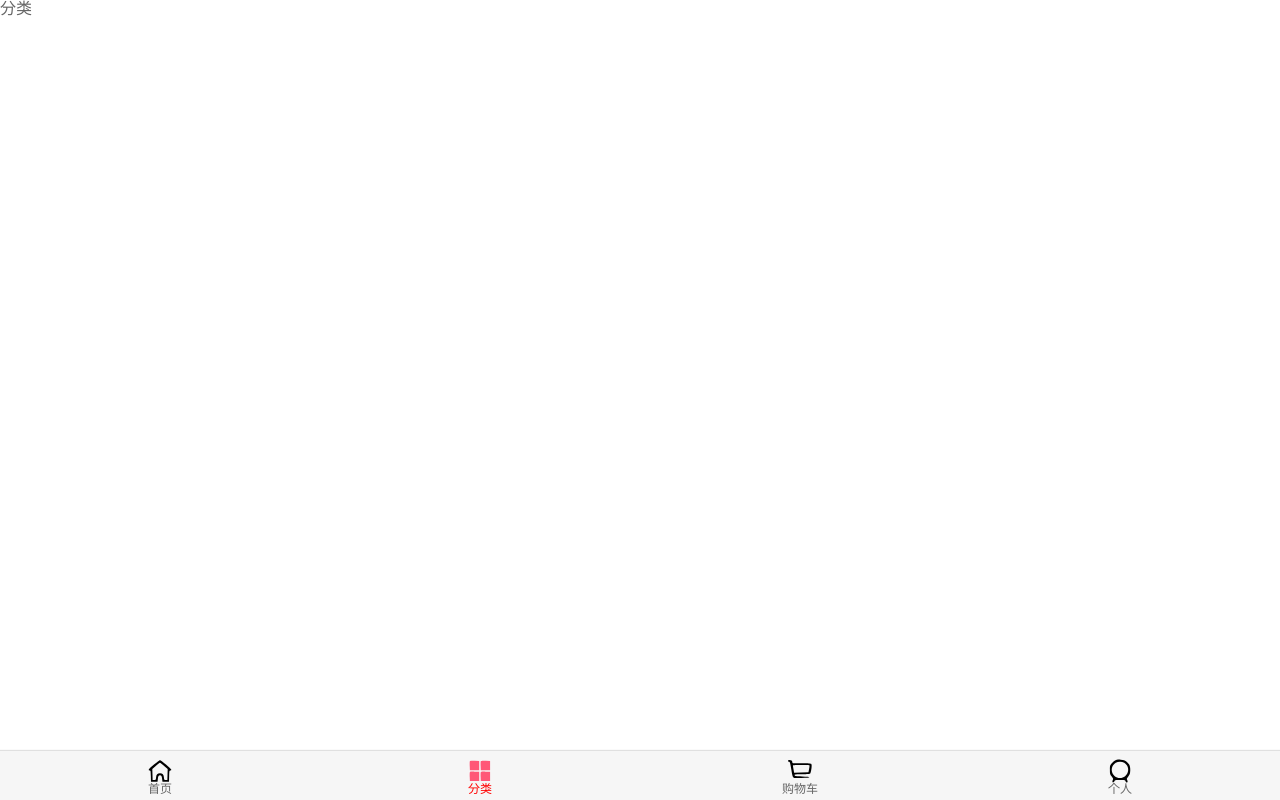
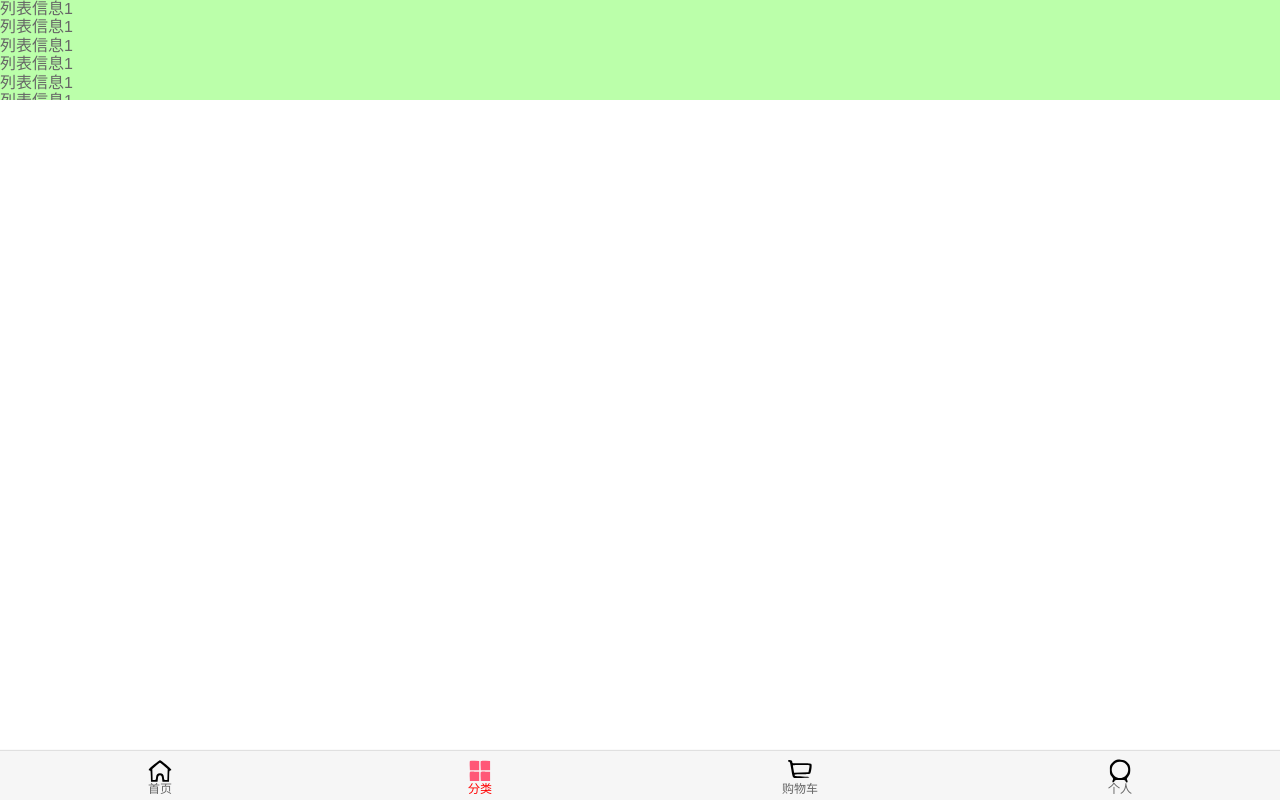
Before and after one commit to Pyshijie/hackermalls, a Vue app: page /category in a window 1280 px wide. Built offline with nearby package versions, Linux system fonts and the light colour scheme.

Commit message:
完成BetterScroll封装以及使用BScroll完成初步滚动效果

```diff
--- a/package.json
+++ b/package.json
@@ -8,6 +8,7 @@
   },
   "dependencies": {
     "axios": "^0.22.0",
+    "better-scroll": "^2.4.2",
     "core-js": "^3.6.5",
     "element-ui": "^2.15.6",
     "vue": "^2.6.11",
--- /dev/null
+++ b/src/components/common/bscroll/Scroll.vue
@@ -0,0 +1,30 @@
+<template>
+  <div class="wrapper" ref="wrapper">
+    <div class="content">
+      <slot></slot>
+    </div>
+  </div>
+</template>
+
+<script>
+
+  import BScroll from 'better-scroll'
+
+  export default {
+    name: "Scroll",
+    data(){
+      return {
+        scroll:null
+      }
+    },
+    updated() {
+      this.$nextTick(() => {
+          this.scroll = new BScroll(this.$refs.wrapper, {})
+      })
+    }
+  }
+</script>
+
+<style scoped>
+
+</style>
--- a/src/views/category/Category.vue
+++ b/src/views/category/Category.vue
@@ -1,13 +1,86 @@
 <template>
-  <div>分类</div>
+  <div class="wrapper">
+    <ul class="content">
+      <li>列表信息1</li>
+      <li>列表信息1</li>
+      <li>列表信息1</li>
+      <li>列表信息1</li>
+      <li>列表信息1</li>
+      <li>列表信息1</li>
+      <li>列表信息1</li>
+      <li>列表信息1</li>
+      <li>列表信息1</li>
+      <li>列表信息1</li>
+      <li>列表信息1</li>
+      <li>列表信息1</li>
+      <li>列表信息1</li>
+      <li>列表信息1</li>
+      <li>列表信息1</li>
+      <li>列表信息1</li>
+      <li>列表信息1</li>
+      <li>列表信息1</li>
+      <li>列表信息1</li>
+      <li>列表信息1</li>
+      <li>列表信息1</li>
+      <li>列表信息1</li>
+      <li>列表信息1</li>
+      <li>列表信息1</li>
+      <li>列表信息1</li>
+      <li>列表信息1</li>
+      <li>列表信息1</li>
+      <li>列表信息1</li>
+      <li>列表信息1</li>
+      <li>列表信息1</li>
+      <li>列表信息1</li>
+      <li>列表信息1</li>
+      <li>列表信息1</li>
+      <li>列表信息1</li>
+      <li>列表信息1</li>
+      <li>列表信息1</li>
+      <li>列表信息1</li>
+      <li>列表信息1</li>
+      <li>列表信息1</li>
+      <li>列表信息1</li>
+      <li>列表信息1</li>
+      <li>列表信息1</li>
+      <li>列表信息1</li>
+      <li>列表信息1</li>
+      <li>列表信息1</li>
+      <li>列表信息1</li>
+      <li>列表信息1</li>
+      <li>列表信息1</li>
+      <li>列表信息1</li>
+      <li>列表信息1</li>
+      <li>列表信息1</li>
+      <li>列表信息1</li>
+      <li>列表信息1</li>
+      <li>列表信息1</li>
+    </ul>
+  </div>
 </template>
 
 <script>
+
+  import BScroll from 'better-scroll'
+
   export default {
-    name: "Category"
+    name: "Category",
+    mounted() {
+      const bscroll = new BScroll(document.querySelector('.wrapper'),{
+        click:true,
+        probeType:3
+      });
+    },
   }
+
 </script>
 
 <style scoped>
 
+  .wrapper{
+    height: 100px;
+    background-color: #bfa;
+    overflow: hidden;
+  }
+
 </style>
--- a/src/views/home/Home.vue
+++ b/src/views/home/Home.vue
@@ -1,17 +1,20 @@
 <template>
   <div id="home">
     <nav-bar class="home-nav-bar"><div slot="center">购物车</div></nav-bar>
-    <home-swiper :banners="banners"></home-swiper>
-    <home-recommends-view :recommends="recommends"></home-recommends-view>
-    <feature-view/>
-    <tab-control :titles="['流行','新款','精选']" class="tab-control" @tabControlGetType="tabControlGetType"></tab-control>
-    <goods-list :goodsList="showGoods"></goods-list>
+    <scroll class="content">
+      <home-swiper :banners="banners"></home-swiper>
+      <home-recommends-view :recommends="recommends"></home-recommends-view>
+      <feature-view/>
+      <tab-control :titles="['流行','新款','精选']" class="tab-control" @tabControlGetType="tabControlGetType"></tab-control>
+      <goods-list :goodsList="showGoods"></goods-list>
+    </scroll>
   </div>
 </template>
 
 <script>
 
   import NavBar from 'components/common/navbar/NavBar'
+  import Scroll from 'components/common/bscroll/Scroll'
   import TabControl from 'components/content/tabControl/TabControl'
   import GoodsList from  'components/content/goods/GoodsList'
 
@@ -25,6 +28,7 @@
     name: "Home",
     components:{
       NavBar,
+      Scroll,
       TabControl,
       GoodsList,
 
@@ -127,4 +131,10 @@
     z-index: 9;
     margin-top: -1px;
   }
+
+  .content{
+
+    height: 300px;
+    overflow: hidden;
+  }
 </style>
```
